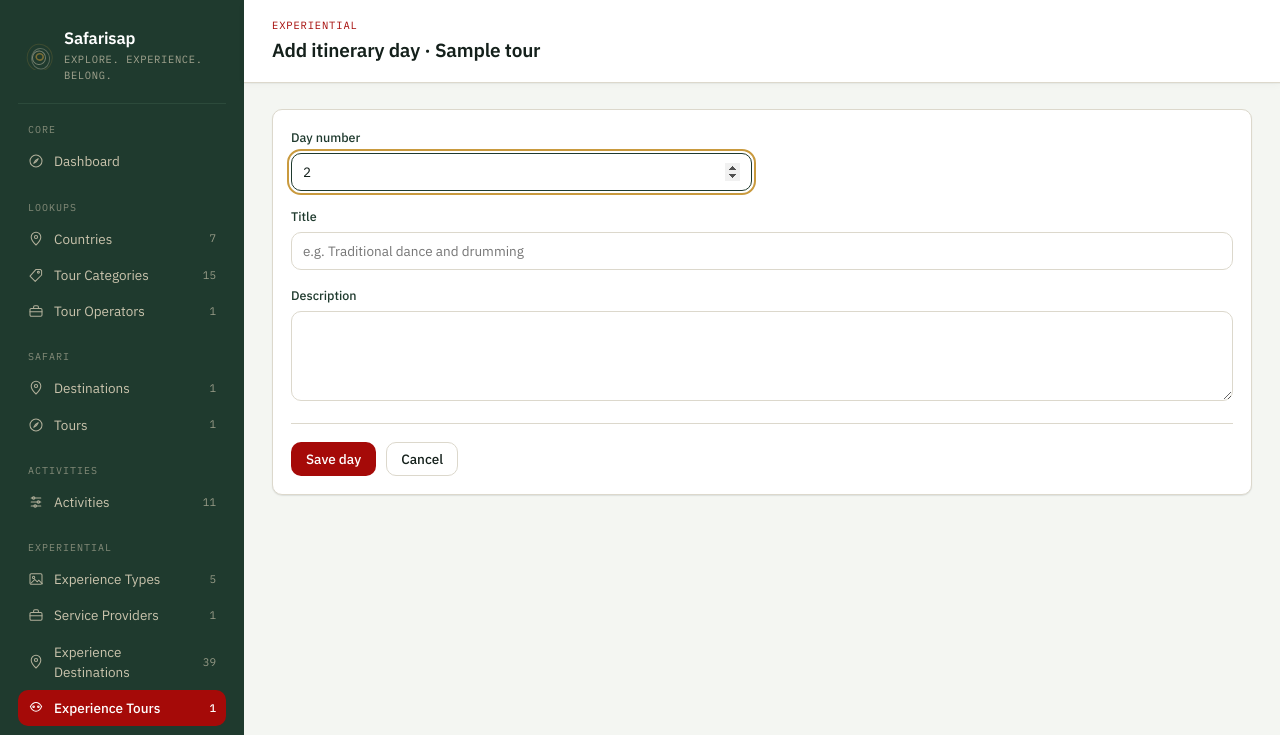
After one commit to Gasana22/Afrisap, a PHP site: page /safarisap/admin/experience-tours/itinerary/form.php?tour_id=1 in a window 1280 px wide. The commit adds this page. Shown: the top 735 px of the page. Run offline with PHP 8.4, Linux system fonts and the light colour scheme; a user stored in the database is signed in; data comes from the database, SQL or seed files in the repository; tables that the repository leaves empty hold one stand-in row (values such as "Sample post").

Commit message:
Add optional day-by-day itinerary builder to Experiential tours
Client feedback: "you have given a full view of the exp tour, but all
Itinerary also because one may want his tour to have only activites
without itinerary while other may want to be like tours have both
sides, let it be flexible."

Mirrors the existing Safari-tour itinerary system (tour_itinerary_days)
with a new experience_tour_itinerary_days table, admin CRUD under
admin/experience-tours/itinerary/, and public rendering on
experience-tour.php reusing the existing .itinerary-list/.itinerary-day
CSS. Entirely independent of the Activities list, so an Experiential
tour can have activities only, itinerary only, both, or neither.

Verified end-to-end: applied schema/migration to a real MariaDB test
DB, logged into admin and added/edited/deleted itinerary days via real
CSRF-protected POSTs (including the duplicate day-number guard), and
confirmed public rendering both with and without itinerary/activities
present via curl and headless-Chrome screenshots.

```diff
--- /dev/null
+++ b/admin/experience-tours/itinerary/form.php
@@ -0,0 +1,105 @@
+<?php
+declare(strict_types=1);
+
+require_once __DIR__ . '/../../../includes/bootstrap.php';
+require_login();
+
+$tourId = (int) ($_GET['tour_id'] ?? 0);
+$id = isset($_GET['id']) ? (int) $_GET['id'] : null;
+
+$tStmt = db()->prepare('SELECT * FROM experience_tours WHERE id = ?');
+$tStmt->execute([$tourId]);
+$tour = $tStmt->fetch();
+
+if (!$tour) {
+    flash_set('error', 'That tour no longer exists.');
+    redirect('/admin/experience-tours/index.php');
+}
+
+$day = ['day_number' => '', 'title' => '', 'description' => ''];
+$errors = [];
+
+if ($id) {
+    $stmt = db()->prepare('SELECT * FROM experience_tour_itinerary_days WHERE id = ? AND experience_tour_id = ?');
+    $stmt->execute([$id, $tourId]);
+    $day = $stmt->fetch();
+    if (!$day) {
+        flash_set('error', 'That itinerary day no longer exists.');
+        redirect('/admin/experience-tours/manage.php?id=' . $tourId);
+    }
+} else {
+    $nextStmt = db()->prepare('SELECT COALESCE(MAX(day_number), 0) + 1 FROM experience_tour_itinerary_days WHERE experience_tour_id = ?');
+    $nextStmt->execute([$tourId]);
+    $day['day_number'] = (string) $nextStmt->fetchColumn();
+}
+
+if ($_SERVER['REQUEST_METHOD'] === 'POST') {
+    csrf_verify();
+    $day['day_number'] = trim($_POST['day_number'] ?? '');
+    $day['title'] = trim($_POST['title'] ?? '');
+    $day['description'] = trim($_POST['description'] ?? '');
+
+    if ($day['day_number'] === '' || (int) $day['day_number'] < 1) {
+        $errors['day_number'] = 'Enter a day number of 1 or more.';
+    }
+    if ($day['title'] === '') {
+        $errors['title'] = 'Enter a title for this day.';
+    }
+
+    if (!$errors) {
+        $dupStmt = db()->prepare('SELECT id FROM experience_tour_itinerary_days WHERE experience_tour_id = ? AND day_number = ? AND id != ?');
+        $dupStmt->execute([$tourId, (int) $day['day_number'], $id ?? 0]);
+        if ($dupStmt->fetch()) {
+            $errors['day_number'] = 'Day ' . (int) $day['day_number'] . ' is already used -- pick a different number.';
+        }
+    }
+
+    if (!$errors) {
+        if ($id) {
+            db()->prepare('UPDATE experience_tour_itinerary_days SET day_number = ?, title = ?, description = ? WHERE id = ?')
+                ->execute([(int) $day['day_number'], $day['title'], $day['description'], $id]);
+        } else {
+            db()->prepare('INSERT INTO experience_tour_itinerary_days (experience_tour_id, day_number, title, description) VALUES (?, ?, ?, ?)')
+                ->execute([$tourId, (int) $day['day_number'], $day['title'], $day['description']]);
+        }
+        flash_set('success', 'Itinerary day saved.');
+        redirect('/admin/experience-tours/manage.php?id=' . $tourId);
+    }
+}
+
+$page_title = ($id ? 'Edit' : 'Add') . ' itinerary day · ' . $tour['title'];
+$page_eyebrow = 'Experiential';
+$active_nav = 'experience-tours';
+
+require __DIR__ . '/../../includes/header.php';
+?>
+
+<div class="panel">
+  <div class="panel__body">
+    <form method="post" novalidate>
+      <?= csrf_field() ?>
+      <div class="form-grid">
+        <div class="form-field<?= isset($errors['day_number']) ? ' has-error' : '' ?>">
+          <label for="day_number">Day number</label>
+          <input type="number" id="day_number" name="day_number" min="1" value="<?= h((string) $day['day_number']) ?>" autofocus required>
+          <?php if (isset($errors['day_number'])): ?><span class="error-text"><?= h($errors['day_number']) ?></span><?php endif; ?>
+        </div>
+        <div class="form-field form-field--full<?= isset($errors['title']) ? ' has-error' : '' ?>">
+          <label for="title">Title</label>
+          <input type="text" id="title" name="title" value="<?= h($day['title']) ?>" placeholder="e.g. Traditional dance and drumming" required>
+          <?php if (isset($errors['title'])): ?><span class="error-text"><?= h($errors['title']) ?></span><?php endif; ?>
+        </div>
+        <div class="form-field form-field--full">
+          <label for="description">Description</label>
+          <textarea id="description" name="description"><?= h($day['description'] ?? '') ?></textarea>
+        </div>
+      </div>
+      <div class="form-actions">
+        <button type="submit" class="btn btn--primary">Save day</button>
+        <a class="btn btn--ghost" href="<?= h(url('/admin/experience-tours/manage.php?id=' . $tourId)) ?>">Cancel</a>
+      </div>
+    </form>
+  </div>
+</div>
+
+<?php require __DIR__ . '/../../includes/footer.php'; ?>
```
Also changed, not shown: admin/experience-tours/itinerary/delete.php (added, +18 -0 lines), admin/experience-tours/manage.php (+39 -0 lines), database/migrations/2026-07-22-experience-tour-itinerary-days.sql (added, +17 -0 lines), database/schema.sql (+14 -0 lines), experience-tour.php (+19 -0 lines).
